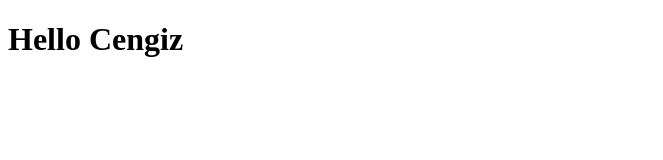
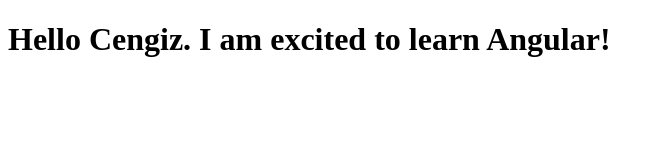
Before and after one commit to turkworks/angular, a plain HTML site: page index.html in a window 1280 px wide. Shown: the whole page, without its empty margins (0-663 px from the left). Drawn offline with Linux system fonts and the light colour scheme.

Commit message:
New version of web file

```diff
--- a/index.html
+++ b/index.html
@@ -7,6 +7,6 @@
     <title>Document</title>
   </head>
   <body>
-    <h1>Hello Cengiz</h1>
+    <h1>Hello Cengiz. I am excited to learn Angular!</h1>
   </body>
 </html>
```
